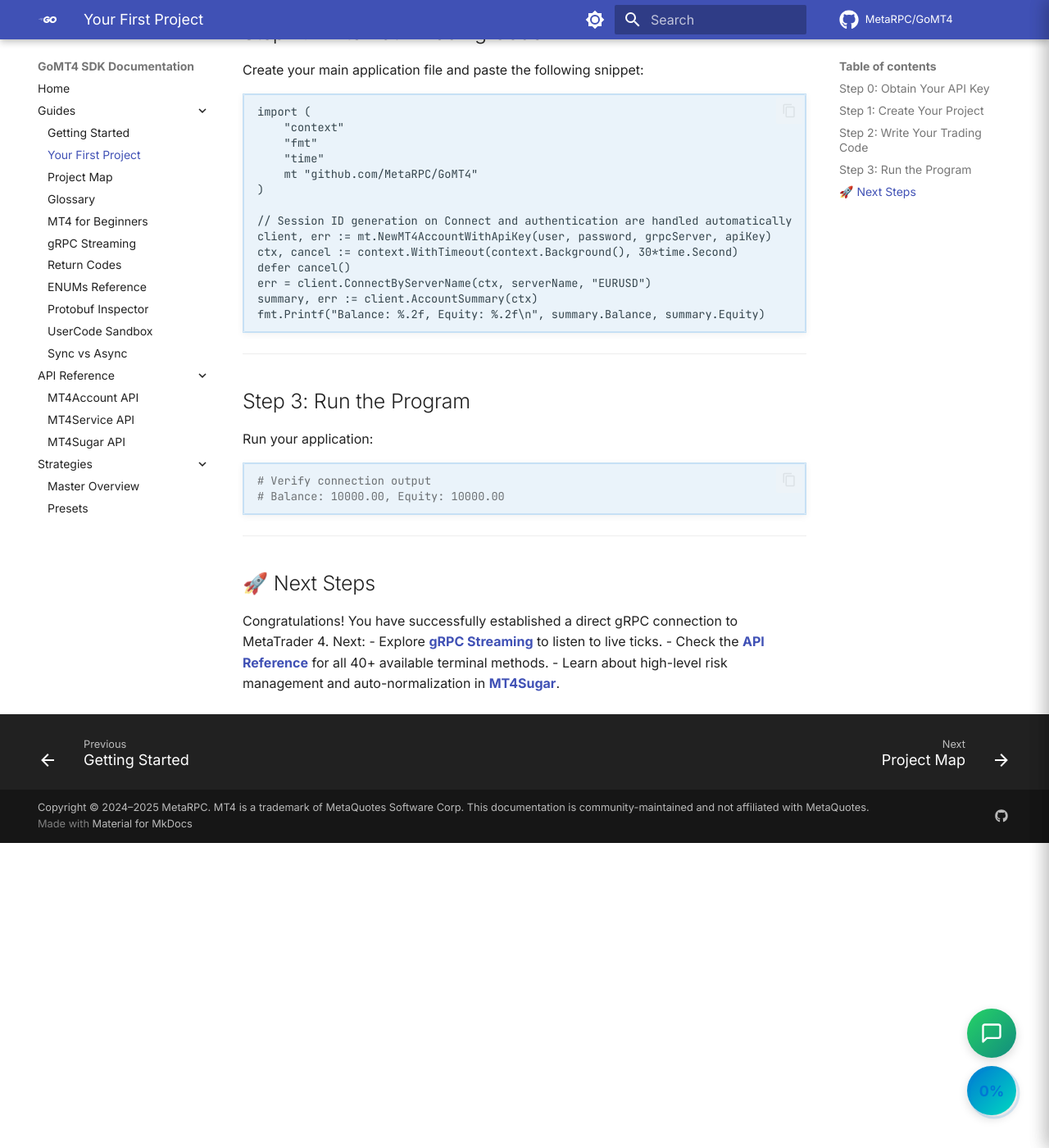
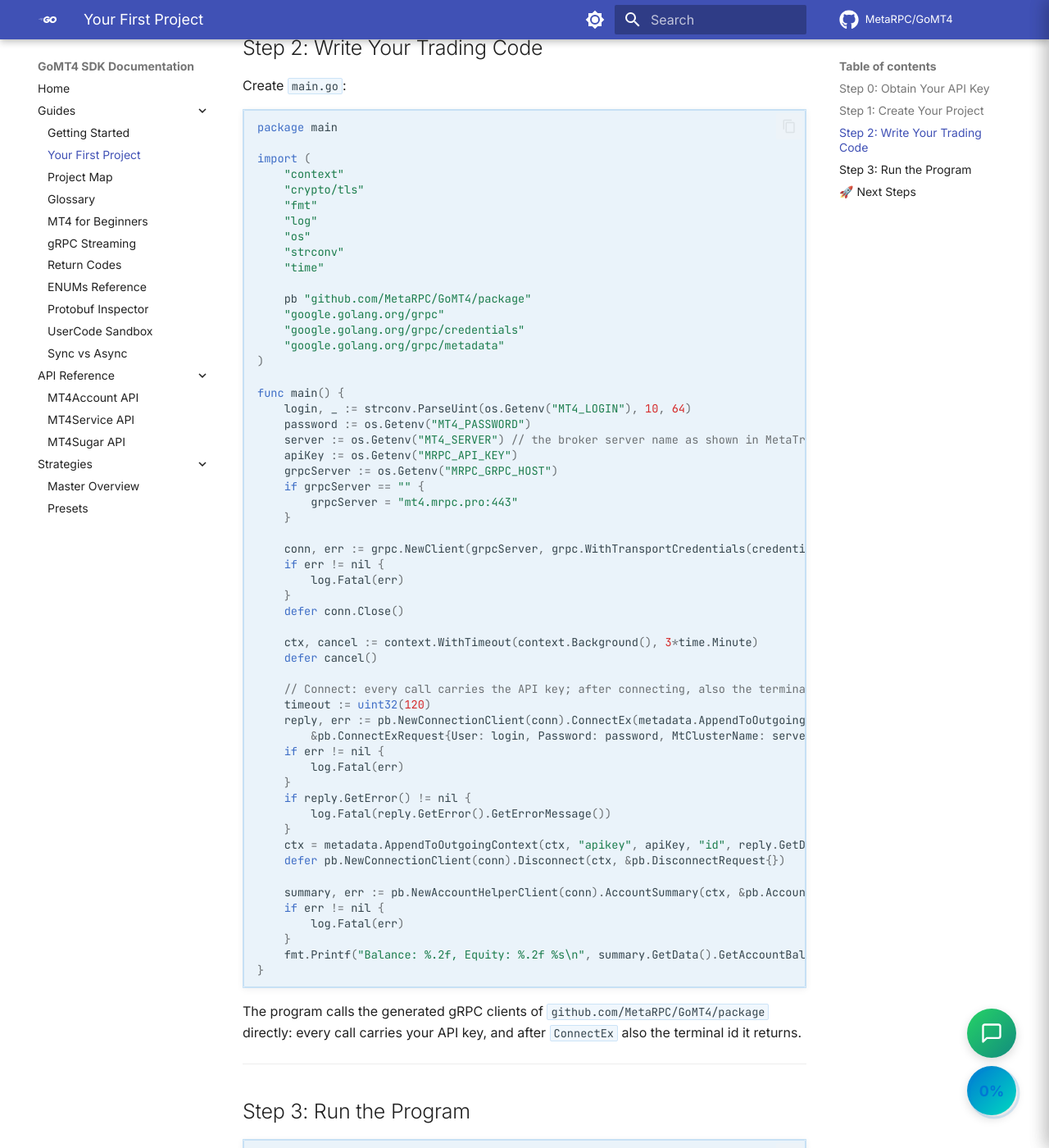
Before and after one commit to MetaRPC/GoMT4, an MkDocs documentation site: the page built from docs/All_Guides/Your_First_Project.md, in a window 1280 px wide and 1400 px high, scrolled down 792 px. Shown: the whole window at 82% size. Built offline with MkDocs 1.6.1 and Material for MkDocs 9.7.7, drawn with Linux system fonts in a browser that asks for light colours; comment, search, counter and statistics services are not loaded; some of the changed text lies outside the part shown.

Commit message:
fix: go get works - the package module declares its real path; a first project that runs
- package/go.mod declared git.mtapi.io/root/mrpc-proto.git/mt4/libraries/go, so
  `go get github.com/MetaRPC/GoMT4/package` failed ("module declares its path as ..."); it is
  github.com/MetaRPC/GoMT4/package now (also in the sync's source, so the next sync keeps it).
- examples/go.mod declared the repository root path github.com/MetaRPC/GoMT4 from a
  subfolder; it is github.com/MetaRPC/GoMT4/examples (imports updated).
- README / docs: `go get github.com/MetaRPC/GoMT4/package` and
  `import pb "github.com/MetaRPC/GoMT4/package"`.
- Your First Project: the snippet called functions that do not exist
  (NewMT4AccountWithApiKey, ConnectByServerName); replaced with a complete program on the
  generated clients.

Verified with Go 1.23.6: package/ and examples/ build, package tests pass, and the
first-project program ran against the MRPC staging cluster.

Co-Authored-By: Claude Opus 5.5 <noreply@anthropic.com>

````diff
--- a/docs/All_Guides/Your_First_Project.md
+++ b/docs/All_Guides/Your_First_Project.md
@@ -20,46 +20,96 @@ Create a new directory for your trading bot:
 ```bash
 mkdir my_gomt4_bot
 cd my_gomt4_bot
+go mod init my_gomt4_bot
 ```
 
 Install the package:
 
 ```bash
-go get github.com/MetaRPC/GoMT4
+go get github.com/MetaRPC/GoMT4/package
 ```
 
 ---
 
 ## Step 2: Write Your Trading Code
 
-Create your main application file and paste the following snippet:
+Create `main.go`:
 
-```
+```go
+package main
+
 import (
-    "context"
-    "fmt"
-    "time"
-    mt "github.com/MetaRPC/GoMT4"
+	"context"
+	"crypto/tls"
+	"fmt"
+	"log"
+	"os"
+	"strconv"
+	"time"
+
+	pb "github.com/MetaRPC/GoMT4/package"
+	"google.golang.org/grpc"
+	"google.golang.org/grpc/credentials"
+	"google.golang.org/grpc/metadata"
 )
 
-// Session ID generation on Connect and authentication are handled automatically
-client, err := mt.NewMT4AccountWithApiKey(user, password, grpcServer, apiKey)
-ctx, cancel := context.WithTimeout(context.Background(), 30*time.Second)
-defer cancel()
-err = client.ConnectByServerName(ctx, serverName, "EURUSD")
-summary, err := client.AccountSummary(ctx)
-fmt.Printf("Balance: %.2f, Equity: %.2f\n", summary.Balance, summary.Equity)
+func main() {
+	login, _ := strconv.ParseUint(os.Getenv("MT4_LOGIN"), 10, 64)
+	password := os.Getenv("MT4_PASSWORD")
+	server := os.Getenv("MT4_SERVER") // the broker server name as shown in MetaTrader, e.g. "TeleTrade-Demo"
+	apiKey := os.Getenv("MRPC_API_KEY")
+	grpcServer := os.Getenv("MRPC_GRPC_HOST")
+	if grpcServer == "" {
+		grpcServer = "mt4.mrpc.pro:443"
+	}
+
+	conn, err := grpc.NewClient(grpcServer, grpc.WithTransportCredentials(credentials.NewTLS(&tls.Config{})))
+	if err != nil {
+		log.Fatal(err)
+	}
+	defer conn.Close()
+
+	ctx, cancel := context.WithTimeout(context.Background(), 3*time.Minute)
+	defer cancel()
+
+	// Connect: every call carries the API key; after connecting, also the terminal id ConnectEx returns.
+	timeout := uint32(120)
+	reply, err := pb.NewConnectionClient(conn).ConnectEx(metadata.AppendToOutgoingContext(ctx, "apikey", apiKey),
+		&pb.ConnectExRequest{User: login, Password: password, MtClusterName: server, TimeoutSeconds: &timeout})
+	if err != nil {
+		log.Fatal(err)
+	}
+	if reply.GetError() != nil {
+		log.Fatal(reply.GetError().GetErrorMessage())
+	}
+	ctx = metadata.AppendToOutgoingContext(ctx, "apikey", apiKey, "id", reply.GetData().GetTerminalInstanceGuid())
+	defer pb.NewConnectionClient(conn).Disconnect(ctx, &pb.DisconnectRequest{})
+
+	summary, err := pb.NewAccountHelperClient(conn).AccountSummary(ctx, &pb.AccountSummaryRequest{})
+	if err != nil {
+		log.Fatal(err)
+	}
+	fmt.Printf("Balance: %.2f, Equity: %.2f %s\n", summary.GetData().GetAccountBalance(), summary.GetData().GetAccountEquity(), summary.GetData().GetAccountCurrency())
+}
 ```
+
+The program calls the generated gRPC clients of `github.com/MetaRPC/GoMT4/package` directly: every call carries your API key, and after
+`ConnectEx` also the terminal id it returns.
 
 ---
 
 ## Step 3: Run the Program
 
-Run your application:
+```bash
+export MRPC_API_KEY=your-api-key
+export MT4_LOGIN=12345678
+export MT4_PASSWORD=your-password
+export MT4_SERVER=TeleTrade-Demo
+go run .
+```
 
-```bash
-# Verify connection output
-# Balance: 10000.00, Equity: 10000.00
+```
+Balance: 10000.00, Equity: 10000.00 USD
 ```
 
 ---
````
Also changed, not shown: README.md (+1 -1 lines), docs/All_Guides/GETTING_STARTED.md (+1 -1 lines), docs/Troubleshooting_FAQ.md (+3 -3 lines), docs/setup.md (+1 -1 lines), 3 other files.
